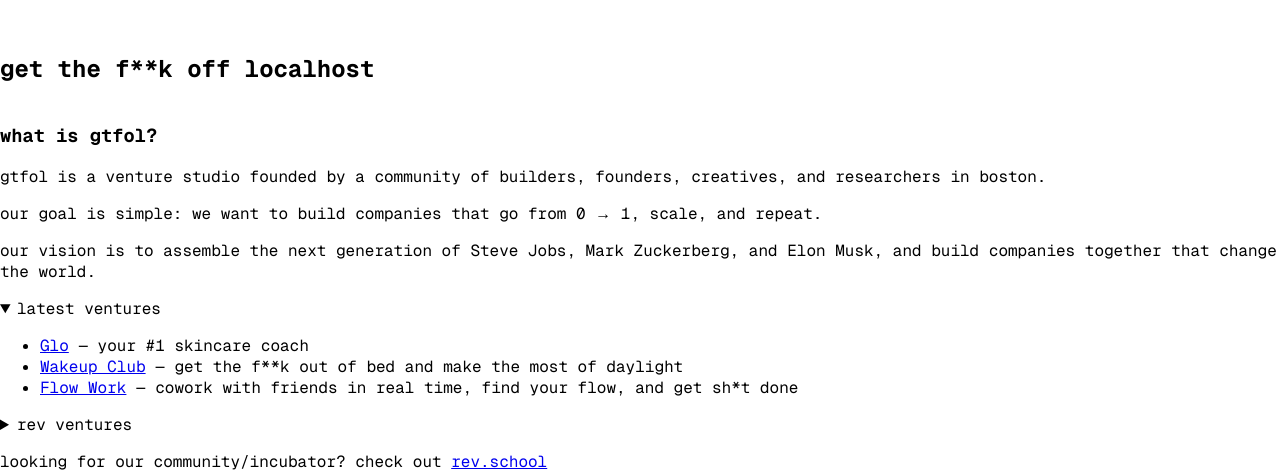
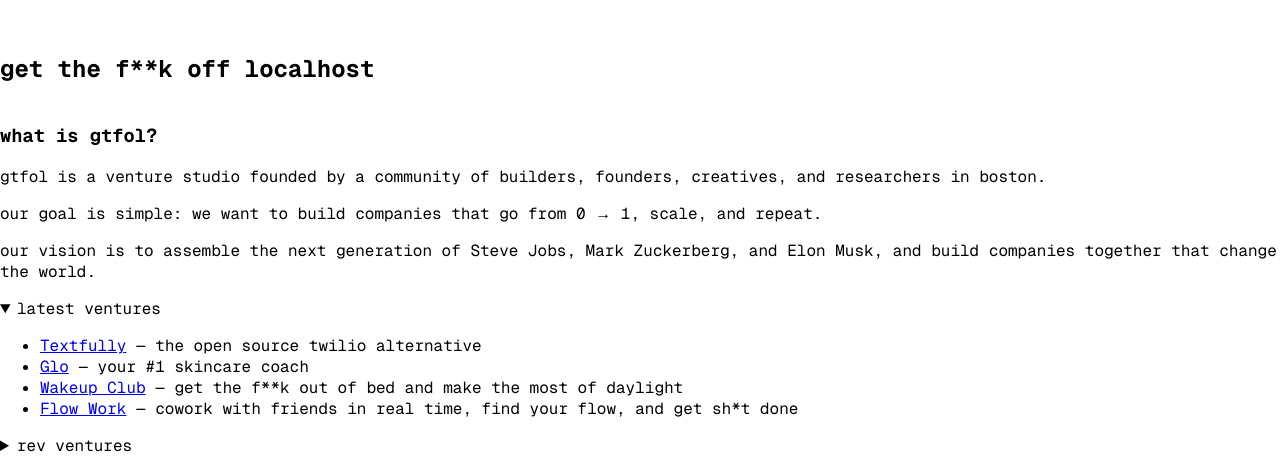
Before and after one commit to gtfol/gtfol.dev, a Next.js app: page / in a window 1280 px wide. Shown: the part 329-800 px from the top of the page. Built offline with nearby package versions, Linux system fonts and the light colour scheme; no server answers; a web font is replaced by a local one.

Commit message:
add textfully

```diff
--- a/src/app/page.tsx
+++ b/src/app/page.tsx
@@ -34,6 +34,15 @@
             latest ventures
           </summary>
           <ul className="space-y-2 mt-4">
+            <li>
+              <a
+                href="https://textfully.dev/"
+                className="text-hype-purple-text hover:text-hype-purple-text-hover"
+              >
+                Textfully
+              </a>{" "}
+              — the open source twilio alternative
+            </li>
             <li>
               <a
                 href="https://www.gloskin.app/"
```
